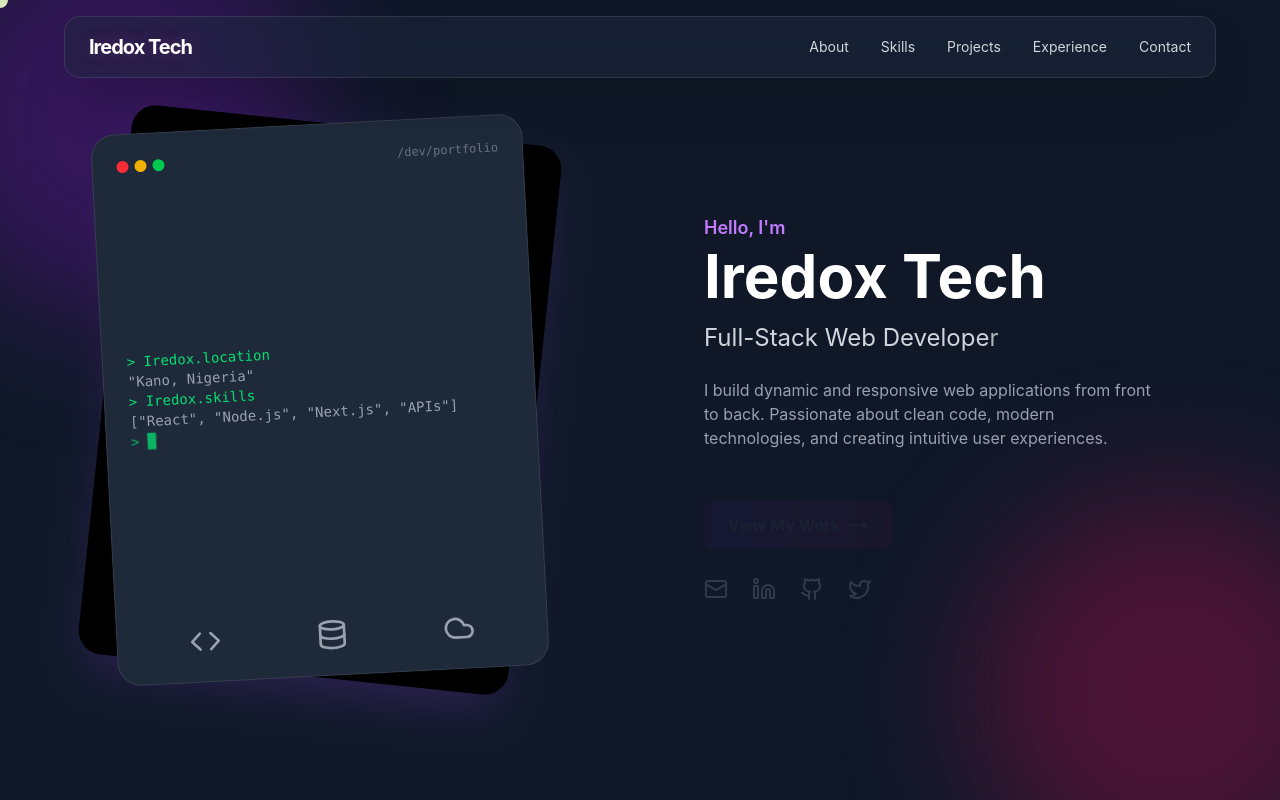
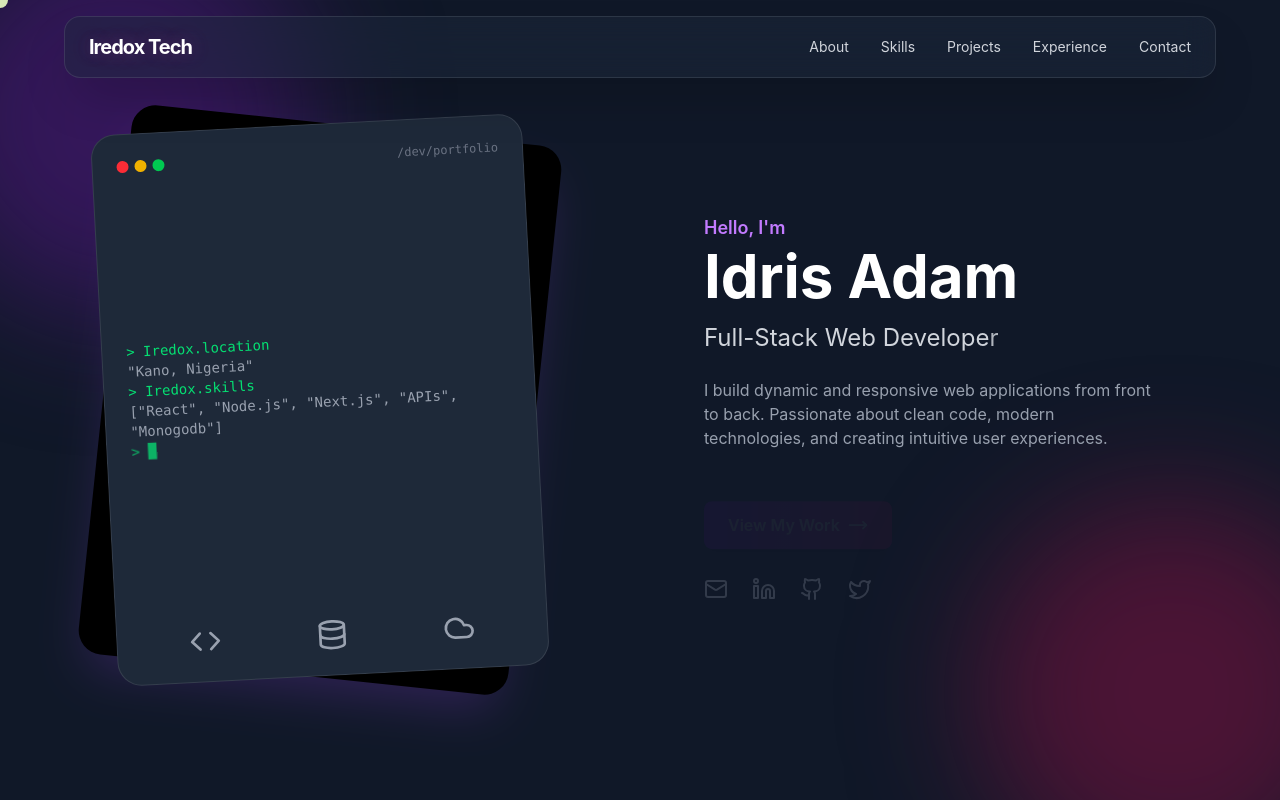
Before and after one commit to iredox10/my-portfolio, a React (Vite) app: page / in a window 1280 px wide. Shown: the top 800 px of the page. Built offline with nearby package versions, Linux system fonts and the light colour scheme.

Commit message:
change hero name

```diff
--- a/index.html
+++ b/index.html
@@ -2,9 +2,8 @@
 <html lang="en">
   <head>
     <meta charset="UTF-8" />
-    <link rel="icon" type="image/svg+xml" href="/vite.svg" />
+    <link rel="icon" type="image/jpeg" href="/my-logo.jpg" />
     <meta name="viewport" content="width=device-width, initial-scale=1.0" />
-    <!-- <link rel="icon" type="image/png" href="%PUBLIC_URL%/my-logo.png" /> -->
 
     <!-- SEO and Metadata -->
     <title>Iredox Tech | Full-Stack Web Developer Portfolio</title>
--- a/src/components/HeroSection.jsx
+++ b/src/components/HeroSection.jsx
@@ -49,7 +49,7 @@ const HeroImage = () => (
         <p>&gt; Iredox.location</p>
         <p className="text-gray-400">  "Kano, Nigeria"</p>
         <p>&gt; Iredox.skills</p>
-        <p className="text-gray-400">  ["React", "Node.js", "Next.js", "APIs"]</p>
+        <p className="text-gray-400">  ["React", "Node.js", "Next.js", "APIs", "Monogodb"]</p>
         <p className="text-green-400 animate-pulse">&gt; █</p>
       </div>
       <div className="flex justify-around items-center text-gray-400">
@@ -62,7 +62,7 @@ const HeroImage = () => (
 );
 
 const HeroSection = () => {
-  const name = "Iredox Tech".split("");
+  const name = "Idris Adam".split("");
   const tagline = "Full-Stack Web Developer".split("");
 
   return (
```
